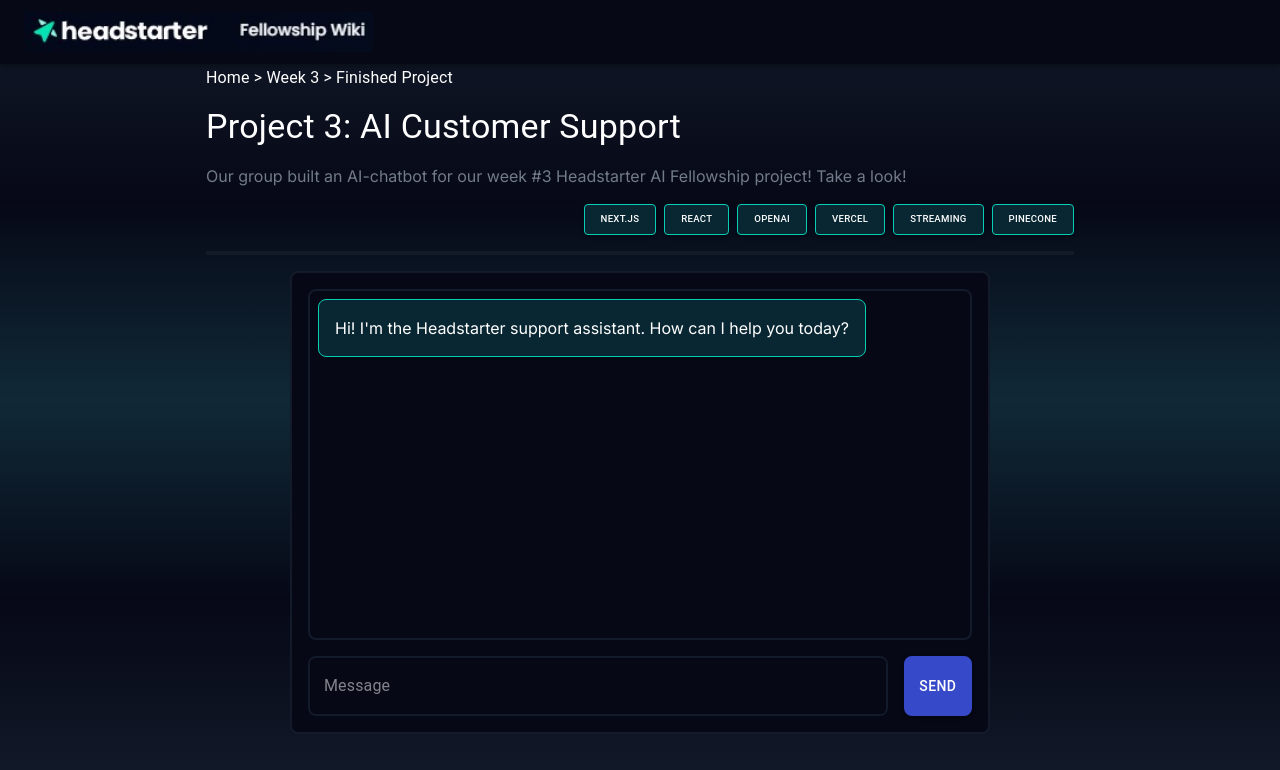
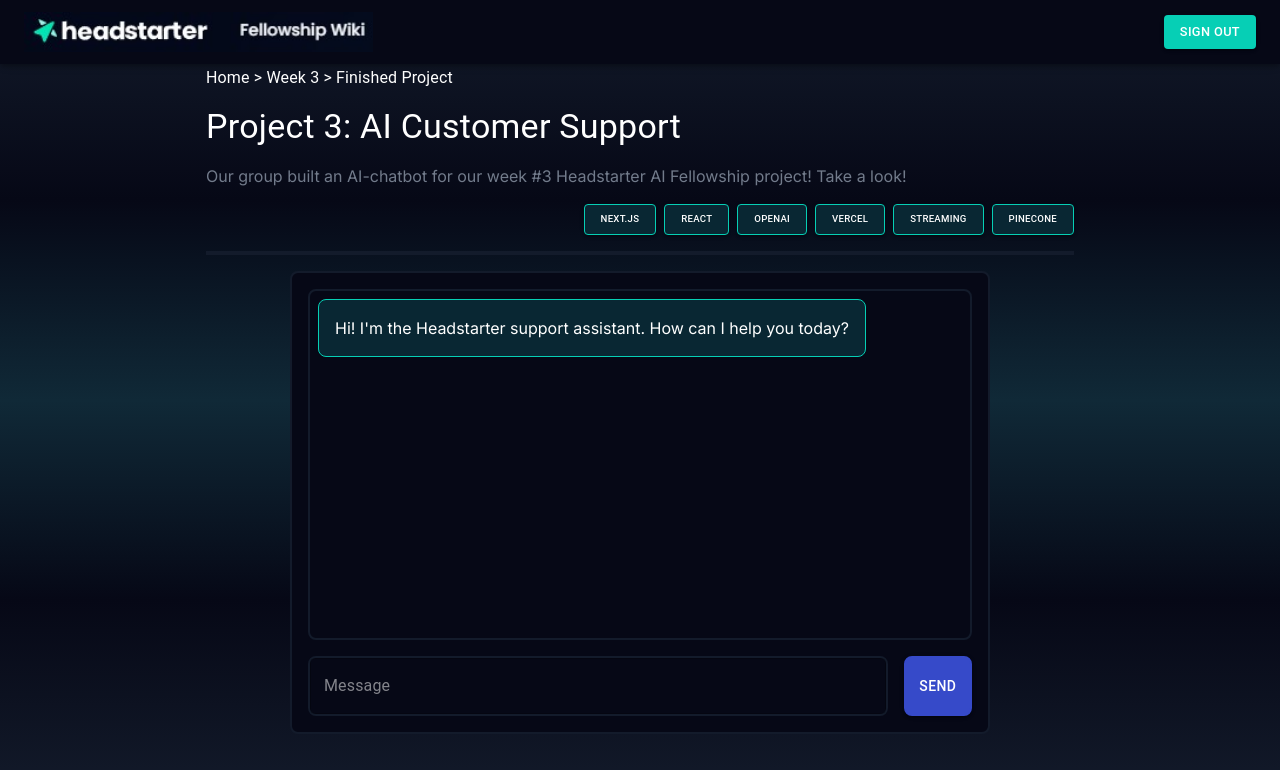
Before and after one commit to na2099/AI-Customer-Support, a Next.js app: page /chatbox in a window 1280 px wide. Shown: the top 770 px of the page. Built offline with nearby package versions, Linux system fonts and the light colour scheme.

Commit message:
He's done it again

```diff
--- a/src/app/chatbox/page.js
+++ b/src/app/chatbox/page.js
@@ -2,17 +2,20 @@
 
 import React, { useState, useEffect, useRef } from 'react';
 import { AppBar, Box, Button, Divider, Link, Stack, TextField, Toolbar, Typography } from '@mui/material';
+import { useRouter } from 'next/navigation';
+import { auth } from '../firebase'; // Ensure the correct path is used for your Firebase auth file
 
 export default function ChatBox() {
   const [messages, setMessages] = useState([
     {
-      role: "assistant",
+      role: 'assistant',
       content:
         "Hi! I'm the Headstarter support assistant. How can I help you today?",
     },
   ]);
   const [message, setMessage] = useState('');
   const [isLoading, setIsLoading] = useState(false);
+  const router = useRouter();
 
   const messagesEndRef = useRef(null);
 
@@ -35,10 +38,10 @@
     ]);
 
     try {
-      const response = await fetch("/api/chat", {
-        method: "POST",
+      const response = await fetch('/api/chat', {
+        method: 'POST',
         headers: {
-          "Content-Type": "application/json",
+          'Content-Type': 'application/json',
         },
         body: JSON.stringify({ messages: [{ role: 'user', content: message }] }),
       });
@@ -67,6 +70,15 @@
     setIsLoading(false);
   };
 
+  const handleSignOut = async () => {
+    try {
+      await auth.signOut();
+      router.push('/login');
+    } catch (error) {
+      console.error('Sign-out error:', error);
+    }
+  };
+
   const handleKeyPress = (event) => {
     if (event.key === 'Enter' && !event.shiftKey) {
       event.preventDefault();
@@ -82,15 +94,34 @@
       flexDirection="column"
       justifyContent="center"
       alignItems="center"
-      color = 'white'
-      sx = {{
+      color='white'
+      sx={{
         bgcolor: '#131b2b',
         background: 'linear-gradient(to top, #131b2b, #060816, #102937, #060816, #131b2b)'
       }}
     >
-      <AppBar position="fixed" top={0} style={{backgroundColor: "#060816"}}>
-        <Toolbar sx={{ height: '64px' }}>
+      <AppBar position="fixed" top={0} style={{ backgroundColor: "#060816" }}>
+        <Toolbar sx={{ height: '64px', display: 'flex', justifyContent: 'space-between' }}>
           <img src={'/images/hsai_logo.jpg'} alt="Headstarter logo" style={{ height: '40px' }} />
+          <Box sx={{ display: 'flex', alignItems: 'center' }}>
+
+            <Button
+              variant="contained"
+              sx={{
+                backgroundColor: '#06cfb5',
+                color: 'white',
+                textTransform: 'uppercase',
+                fontSize: '0.8rem',
+                '&:hover': {
+                  backgroundColor: '#05b8a2',
+                },
+                borderRadius: '4px',
+              }}
+              onClick={handleSignOut}
+            >
+              Sign Out
+            </Button>
+          </Box>
         </Toolbar>
       </AppBar>
       <Stack
@@ -99,7 +130,7 @@
         height="700px"
         p={2}
         spacing={2}
-        sx = {{
+        sx={{
           alignItems: 'center',  // Centers horizontally (in column direction)
           justifyContent: 'center',  // Centers vertically (in column direction)
         }}
@@ -153,7 +184,7 @@
           alignContent="center" //this should be centered inside parent stack
         >
           <Stack
-          direction={"column"}
+            direction={'column'}
             spacing={2}
             flexGrow={1}
             overflow="auto"
@@ -217,7 +248,8 @@
               variant="contained"
               onClick={sendMessage}
               disabled={isLoading}
-            style={{ backgroundColor: isLoading ? '#092733' : '#364ac9',
+              style={{
+                backgroundColor: isLoading ? '#092733' : '#364ac9',
                 borderRadius: '8px',
                 border: '2px solid #364ac9',
                 color: isLoading ? '#727b8b' : 'white'
--- a/src/app/dashboard/page.tsx
+++ /dev/null
@@ -1,43 +0,0 @@
-'use client';
-
-import React, { useEffect, useState, CSSProperties } from "react";
-import { auth } from "../firebase";
-import { useRouter } from "next/navigation";
-import { useAuthState } from "react-firebase-hooks/auth";
-import { signOut } from "firebase/auth";
-import { PacmanLoader } from "react-spinners";
-
-const DashboardPage = () => {
-    const [user, loading] = useAuthState(auth);
-    const router = useRouter();
-    const [isloading, setIsLoading] = useState(true);
-    const [color, setColor] = useState("#7CFC00");
-
-    const override: CSSProperties = {
-        display: "block",
-        margin: "0 auto",
-        borderColor: "red",
-      };
-
-    useEffect(() => {
-        if (!loading && !user) {
-            router.push("/login");
-        }
-    }, [user, loading, router]);
-
-    return (
-        <div className="w-screen h-screen flex justify-center items-center">
-        <PacmanLoader
-          color={color}
-          loading={isloading}
-          cssOverride={override}
-          size={50}
-          aria-label="Loading Spinner"
-          data-testid="loader"
-        />
-      </div>
-    )
-
-};
-
-export default DashboardPage;
--- a/src/app/login/page.tsx
+++ b/src/app/login/page.tsx
@@ -18,7 +18,7 @@
       await signInWithEmailAndPassword(auth, email, password);
       setEmail("");
       setPassword("");
-      router.push("/dashboard");
+      router.push("/chatbox");
     } catch (error: any) {
       setError(error.message);
     }
--- a/src/app/page.tsx
+++ b/src/app/page.tsx
@@ -30,14 +30,7 @@
       } else {
         console.log('User authenticated, loading chatbox.');
         // Import chatbox dynamically and load after dashboard navigation
-        import('./chatbox/page')
-          .then(({ default: ChatBox }) => {
-            setChatBoxComponent(<ChatBox />);
-            console.log('Chatbox loaded successfully.');
-          })
-          .catch((err) => {
-            console.error('Failed to load the chatbox:', err);
-          });
+        router.push('/chatbox');
       }
     }
   }, [user, loading, router]);
--- a/src/app/register/page.tsx
+++ b/src/app/register/page.tsx
@@ -18,7 +18,7 @@
       await createUserWithEmailAndPassword(auth, email, password);
       setEmail("");
       setPassword("");
-      router.push("/dashboard");
+      router.push("/chatbox");
     } catch (err: any) {
       setError(err.message);
     }
```
Lines whose indentation alone changed are shown as unchanged.
